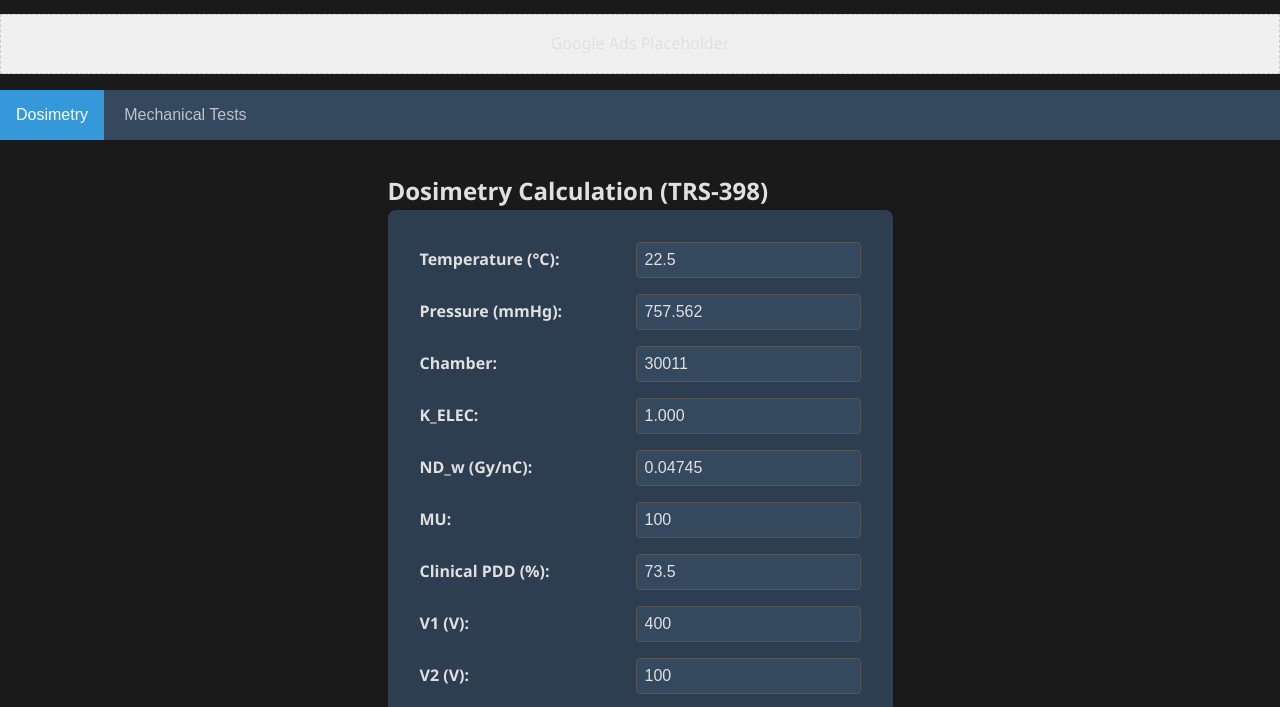
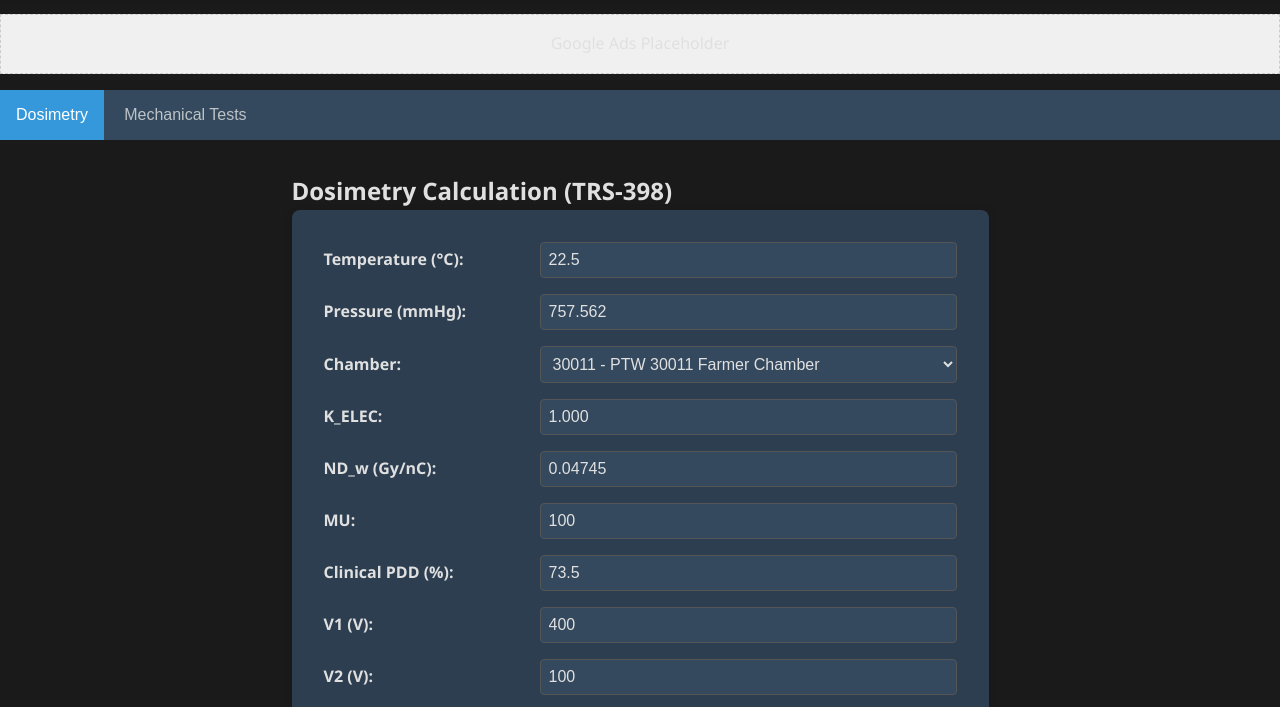
Before and after one commit to Sultanbp18/calcify, a plain HTML site: page frontend/index.html in a window 1280 px wide. Shown: the part 73-780 px from the top of the page. Drawn offline with Linux system fonts and the light colour scheme; files that its build step writes are made by us from their sources; files whose address does not match are found by name.

Commit message:
update dropdown

```diff
--- a/frontend/index.html
+++ b/frontend/index.html
@@ -37,7 +37,29 @@
                 </div>
                 <div class="form-row">
                     <label for="chamber">Chamber:</label>
-                    <input type="text" id="chamber" value="30011" required>
+                    <select id="chamber" required>
+                        <option value="30001">30001 - PTW 30001 Farmer Chamber</option>
+                        <option value="30011" selected>30011 - PTW 30011 Farmer Chamber</option>
+                        <option value="30012">30012 - PTW 30012 Farmer Chamber</option>
+                        <option value="30013">30013 - PTW 30013 Farmer Chamber</option>
+                        <option value="31002">31002 - PTW 31002 Semiflex Chamber</option>
+                        <option value="31003">31003 - PTW 31003 Semiflex Chamber</option>
+                        <option value="31010">31010 - PTW 31010 Semiflex Chamber</option>
+                        <option value="31013">31013 - PTW 31013 Semiflex Chamber</option>
+                        <option value="31014">31014 - PTW 31014 Semiflex Chamber</option>
+                        <option value="31015">31015 - PTW 31015 Semiflex Chamber</option>
+                        <option value="31016">31016 - PTW 31016 Semiflex Chamber</option>
+                        <option value="NE2571">NE2571 - Nuclear Enterprises 2571 Farmer Chamber</option>
+                        <option value="NE2581">NE2581 - Nuclear Enterprises 2581 Farmer Chamber</option>
+                        <option value="NE2611">NE2611 - Nuclear Enterprises 2611 Farmer Chamber</option>
+                        <option value="PR06C">PR06C - Capintec PR-06C Farmer Chamber</option>
+                        <option value="FC65G">FC65G - IBA FC65-G Farmer Chamber</option>
+                        <option value="FC65P">FC65P - IBA FC65-P Farmer Chamber</option>
+                        <option value="CC01">CC01 - IBA CC01 Ionization Chamber</option>
+                        <option value="CC04">CC04 - IBA CC04 Ionization Chamber</option>
+                        <option value="CC08">CC08 - IBA CC08 Ionization Chamber</option>
+                        <option value="CC13">CC13 - IBA CC13 Ionization Chamber</option>
+                    </select>
                 </div>
                 <div class="form-row">
                     <label for="k_elec">K_ELEC:</label>
--- a/frontend/styles.css
+++ b/frontend/styles.css
@@ -147,7 +147,7 @@ body.dark-mode form {
     margin-right: 1rem;
 }
 
-.form-row input {
+.form-row input, .form-row select {
     flex: 1;
     padding: 0.5rem;
     border: 1px solid #ddd;
@@ -155,7 +155,7 @@ body.dark-mode form {
     font-size: 1rem;
 }
 
-body.dark-mode .form-row input {
+body.dark-mode .form-row input, body.dark-mode .form-row select {
     background-color: #34495e;
     border-color: #555;
     color: #e0e0e0;
```
